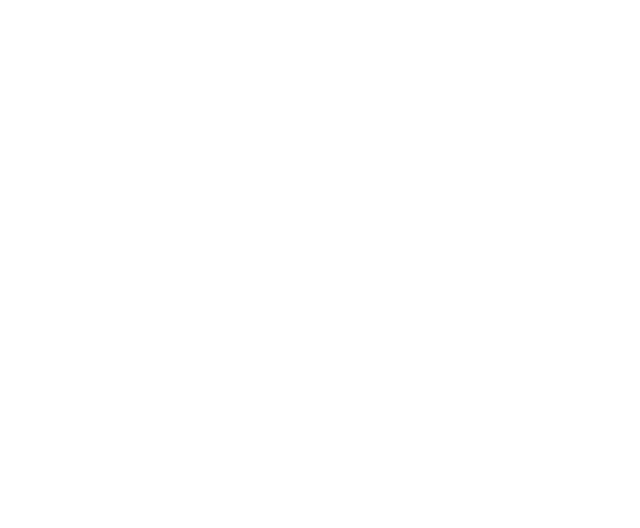
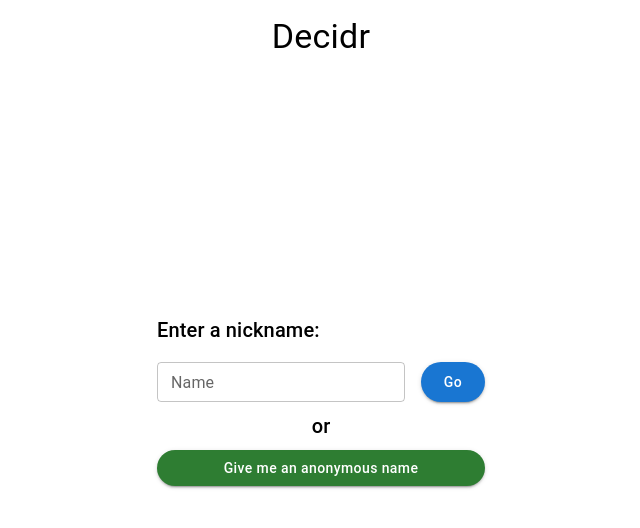
Before and after one commit to Katie500/Decidr, a React (Create React App) app in the folder client/: page /nickname in a window 1280 px wide. Before the commit this address had no page. Shown: the top 528 px of the page, without its empty margins (319-959 px from the left). Built offline with nearby package versions, Linux system fonts and the light colour scheme.

Commit message:
add nickname page

```diff
--- a/client/src/App.js
+++ b/client/src/App.js
@@ -1,6 +1,7 @@
 import { BrowserRouter, Route, Routes } from 'react-router-dom';
 import MainPage from './pages/MainPage';
 import { ThemeProvider, createTheme } from '@mui/material';
+import NicknamePage from './pages/NicknamePage';
 
 function App() {
   const theme = createTheme({
@@ -10,6 +11,7 @@
         styleOverrides: {
           root: {
             borderRadius: 50, // Sets the border radius to be fully rounded
+            textTransform: 'none', // Prevents text from being capitalized
           },
         },
       },
@@ -21,6 +23,7 @@
       <BrowserRouter>
         <Routes>
           <Route path="/" element={<MainPage />} />
+          <Route path="/nickname" element={<NicknamePage />} />
         </Routes>
       </BrowserRouter>
     </ThemeProvider>
--- /dev/null
+++ b/client/src/pages/NicknamePage.jsx
@@ -0,0 +1,61 @@
+import { Box, Button, Grid, TextField, Typography } from '@mui/material';
+import React, { useState } from 'react';
+import LoadingBackdrop from '../components/global/LoadingBackdrop';
+import '../styles/SharedStyles.css';
+
+const MainPage = () => {
+  const [pending, setPending] = useState(false);
+  const [name, setName] = useState('');
+
+  const handleVerify = () => {
+    setPending(true);
+    setTimeout(() => {
+      setPending(false);
+    }, 2000);
+  };
+
+  const handleStart = () => {
+    setPending(true);
+    setTimeout(() => {
+      setPending(false);
+    }, 2000);
+  };
+
+  return (
+    <Grid className="container">
+      <Box>
+        <Typography
+          variant="h4"
+          className="title"
+          marginTop={2}
+          textAlign={'center'}
+        >
+          Decidr
+        </Typography>
+      </Box>
+      <Box className="contentBox">
+        <Typography variant="h6">Enter a nickname:</Typography>
+        <Box className="inputBox">
+          <TextField fullWidth label="Name" variant="outlined" size="small" />
+          <Button variant="contained" onClick={handleVerify}>
+            Go
+          </Button>
+        </Box>
+        <Typography variant="h6" margin={1} textAlign={'center'}>
+          or
+        </Typography>
+        <Button
+          variant="contained"
+          color="success"
+          onClick={handleStart}
+          fullWidth
+        >
+          Give me an anonymous name
+        </Button>
+      </Box>
+      <LoadingBackdrop open={pending} />
+    </Grid>
+  );
+};
+
+export default MainPage;
```
